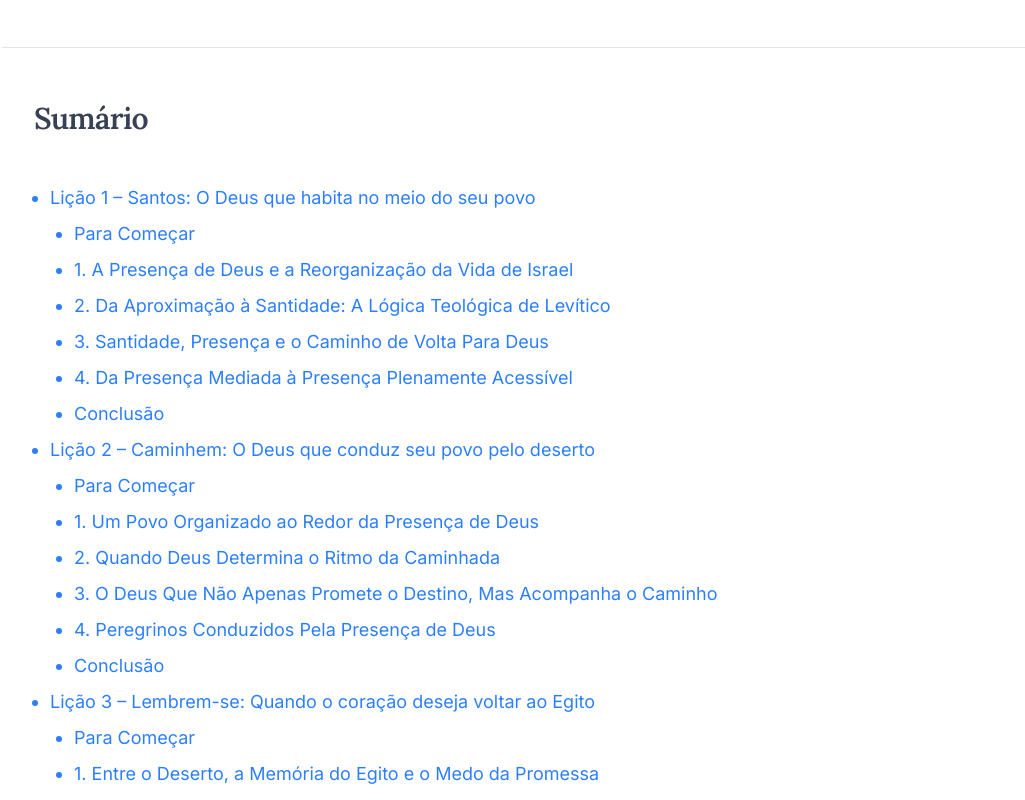
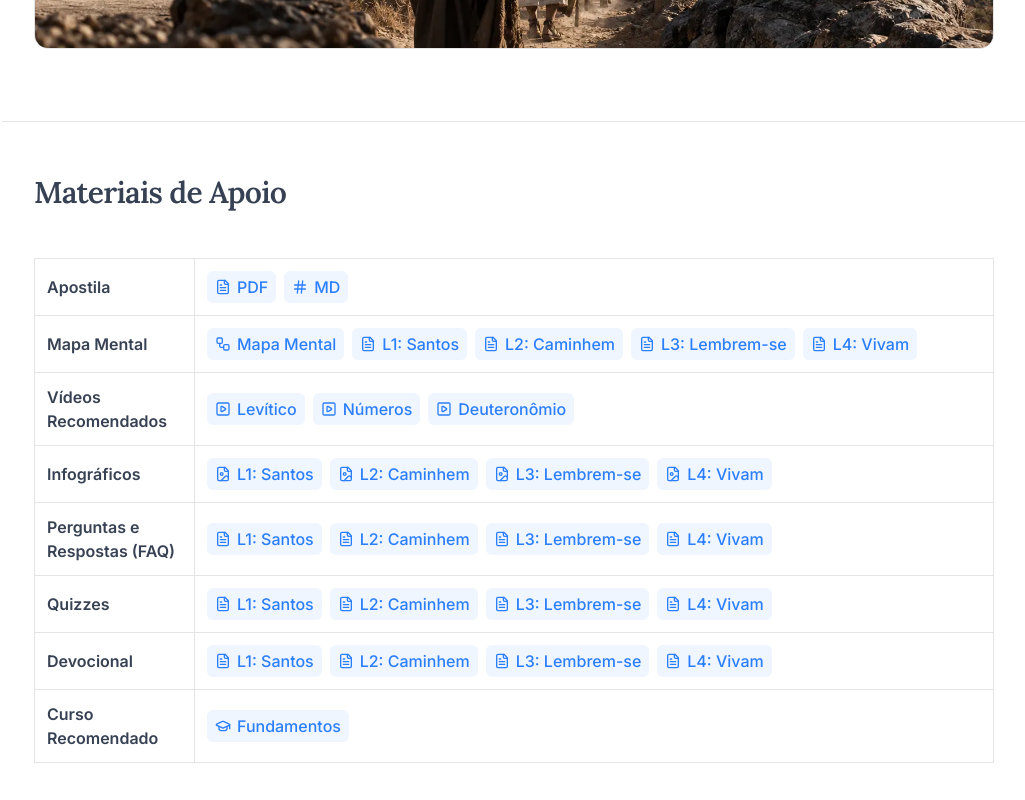
Before and after one commit to oceanodg/ocn-institucional-v4, a Next.js app: page /oceano-academy/materiais-didaticos/levitico-numero-deuteronomio in a window 1280 px wide. Shown: the part 760-1560 px from the top of the page, without its empty margins (126-1151 px from the left). Built offline with nearby package versions, Linux system fonts and the light colour scheme.

Commit message:
feat: add hero image and update links for teaching materials on Leviticus, Numbers, and Deuteronomy, enhancing visual appeal and resource accessibility

```diff
--- a/app/(site)/oceano-academy/materiais-didaticos/levitico-numero-deuteronomio/page.tsx
+++ b/app/(site)/oceano-academy/materiais-didaticos/levitico-numero-deuteronomio/page.tsx
@@ -6,7 +6,7 @@ import {
   SquarePlay,
   Workflow,
 } from "lucide-react";
-import { HeroContainer } from "~/components/hero";
+import { HeroContainer, HeroImage } from "~/components/hero";
 import { AllTeachingMaterialsBackButton } from "~/components/back-buttons/all-teaching-materials";
 import { H1, H2, H3, P, Separator } from "~/components/ui";
 import { Container } from "~/components/container";
@@ -38,12 +38,19 @@ export default function LeviticoNumeroDeuteronomio() {
             e leis de Moisés.
           </P>
         </div>
+
+        <HeroImage
+          src="/images/oceano-academy/materiais-didaticos/levitico-numero-deuteronomio/levitico-numero-deuteronomio-cover.webp"
+          alt="Levítico, Números e Deuteronômio"
+        />
       </HeroContainer>
 
-      <Separator className="my-8" />
-
-      <Container className="mb-10 sm:mb-16">
-        <H2 id="materials-didactic">Materiais de Apoio</H2>
+      <Separator className="mt-20 sm:mt-20" />
+
+      <Container className="mt-6 sm:mt-8 mb-10 sm:mb-16">
+        <H2 id="materials-didactic" className="">
+          Materiais de Apoio
+        </H2>
 
         <Table>
           <TableHeader>
@@ -74,22 +81,22 @@ export default function LeviticoNumeroDeuteronomio() {
                     <Workflow className="size-4" />
                     Mapa Mental
                   </LinkSmall>
-                  {/* <LinkSmall href="https://drive.google.com/file/d/10w_0BAMZV5fmyVTTnfxAmIeP9f1Bl4TG/view?usp=sharing">
+                  <LinkSmall href="https://drive.google.com/file/d/1yG2OLew1GM8NfrUMRr09TzzfePWfPzf7/view?usp=drive_link">
                     <FileText className="size-4" />
                     L1: Santos
                   </LinkSmall>
-                  <LinkSmall href="https://drive.google.com/file/d/1g-Pb4Jri8vA6S9YQDh7pLVBvF0gm0V-W/view?usp=sharing">
+                  <LinkSmall href="https://drive.google.com/file/d/1SStF27YnQfc6lYnFBqD7frnhgHWhIvQe/view?usp=drive_link">
                     <FileText className="size-4" />
                     L2: Caminhem
                   </LinkSmall>
-                  <LinkSmall href="https://drive.google.com/file/d/1ahsi7cL1UyE2TF-GUQM4m0ALViCNVjGm/view?usp=sharing">
+                  <LinkSmall href="https://drive.google.com/file/d/1GScX8RjMkYFCjxAuBNhyeKthwjpM3To5/view?usp=drive_link">
                     <FileText className="size-4" />
                     L3: Lembrem-se
                   </LinkSmall>
-                  <LinkSmall href="https://drive.google.com/file/d/1_Z3UiDZzMtoi0mWKvG3ftEgr5k74Q1BG/view?usp=sharing">
+                  <LinkSmall href="https://drive.google.com/file/d/1llHvVDp2K7tbnjf3L52dteuhKugPBS5P/view?usp=drive_link">
                     <FileText className="size-4" />
                     L4: Vivam
-                  </LinkSmall> */}
+                  </LinkSmall>
                 </TableCellLinksContainer>
               </TableCell>
             </TableRow>
@@ -134,6 +141,77 @@ export default function LeviticoNumeroDeuteronomio() {
                   </LinkSmall>
                   <LinkSmall href="https://drive.google.com/file/d/1Y-NrRS9XzLdHvsp6mEUrpjvAwCNqt5EP/view?usp=drive_link">
                     <FileImage className="size-4" />
+                    L4: Vivam
+                  </LinkSmall>
+                </TableCellLinksContainer>
+              </TableCell>
+            </TableRow>
+            <TableRow className="hover:bg-transparent">
+              <TableCell className="border font-semibold">
+                Perguntas e Respostas (FAQ)
+              </TableCell>
+              <TableCell>
+                <TableCellLinksContainer>
+                  <LinkSmall href="https://drive.google.com/file/d/1pa5JyRAtdLk_-z1ftiwiUW2glfYG-o1J/view?usp=sharing">
+                    <FileText className="size-4" />
+                    L1: Santos
+                  </LinkSmall>
+                  <LinkSmall href="https://drive.google.com/file/d/1yJkFf2iKxA9f9AsAB8NcDuGuS_g2FNLD/view?usp=sharing">
+                    <FileText className="size-4" />
+                    L2: Caminhem
+                  </LinkSmall>
+                  <LinkSmall href="https://drive.google.com/file/d/1JGypU7BHZ4KHKjP9ekPcKYVsejBxDAF9/view?usp=sharing">
+                    <FileText className="size-4" />
+                    L3: Lembrem-se
+                  </LinkSmall>
+                  <LinkSmall href="https://drive.google.com/file/d/1rbHWKTXGykfluAXK7XUz_Ko2gUAmKWJj/view?usp=sharing">
+                    <FileText className="size-4" />
+                    L4: Vivam
+                  </LinkSmall>
+                </TableCellLinksContainer>
+              </TableCell>
+            </TableRow>
+            <TableRow className="hover:bg-transparent">
+              <TableCell className="border font-semibold">Quizzes</TableCell>
+              <TableCell>
+                <TableCellLinksContainer>
+                  <LinkSmall href="https://drive.google.com/file/d/1i03hsHe9etGCfSVHzZOyFNTconOWuG5Y/view?usp=sharing">
+                    <FileText className="size-4" />
+                    L1: Santos
+                  </LinkSmall>
+                  <LinkSmall href="https://drive.google.com/file/d/1SvesWy-E_zMB9owD1qg4xMP9e1hW7qAr/view?usp=sharing">
+                    <FileText className="size-4" />
+                    L2: Caminhem
+                  </LinkSmall>
+                  <LinkSmall href="https://drive.google.com/file/d/1LTkdBQeUwu8FYVkPh35xq9UDTh2hHo79/view?usp=sharing">
+                    <FileText className="size-4" />
+                    L3: Lembrem-se
+                  </LinkSmall>
+                  <LinkSmall href="https://drive.google.com/file/d/1oE9sk7dknDtTA2zVw7T35wnJm68T2Wmr/view?usp=sharing">
+                    <FileText className="size-4" />
+                    L4: Vivam
+                  </LinkSmall>
+                </TableCellLinksContainer>
+              </TableCell>
+            </TableRow>
+            <TableRow className="hover:bg-transparent">
+              <TableCell className="border font-semibold">Devocional</TableCell>
+              <TableCell>
+                <TableCellLinksContainer>
+                  <LinkSmall href="https://drive.google.com/file/d/1PANmvqIJT9oeROMzG-l-tXmHRO0hShCy/view?usp=sharing">
+                    <FileText className="size-4" />
+                    L1: Santos
+                  </LinkSmall>
+                  <LinkSmall href="https://drive.google.com/file/d/1dCjZhkGHtVTc7hSu41FBnHAil_Cep4Ni/view?usp=sharing">
+                    <FileText className="size-4" />
+                    L2: Caminhem
+                  </LinkSmall>
+                  <LinkSmall href="https://drive.google.com/file/d/18kHac80Ys9PXpO9ttEEvp-rDutTbhky1/view?usp=sharing">
+                    <FileText className="size-4" />
+                    L3: Lembrem-se
+                  </LinkSmall>
+                  <LinkSmall href="https://drive.google.com/file/d/1oD1HNeG0dybeM1Wism0zZGvruW8cduZz/view?usp=sharing">
+                    <FileText className="size-4" />
                     L4: Vivam
                   </LinkSmall>
                 </TableCellLinksContainer>
```
Also changed, not shown: public/images/oceano-academy/materiais-didaticos/levitico-numero-deuteronomio/levitico-numero-deuteronomio-cover.webp (added).
